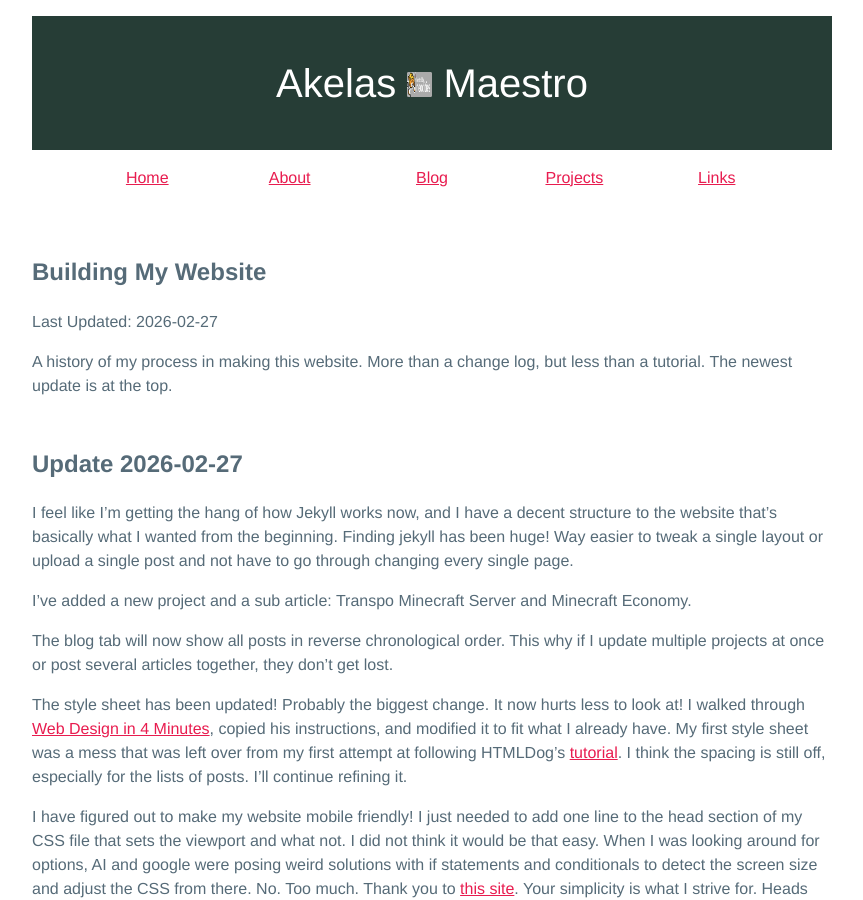
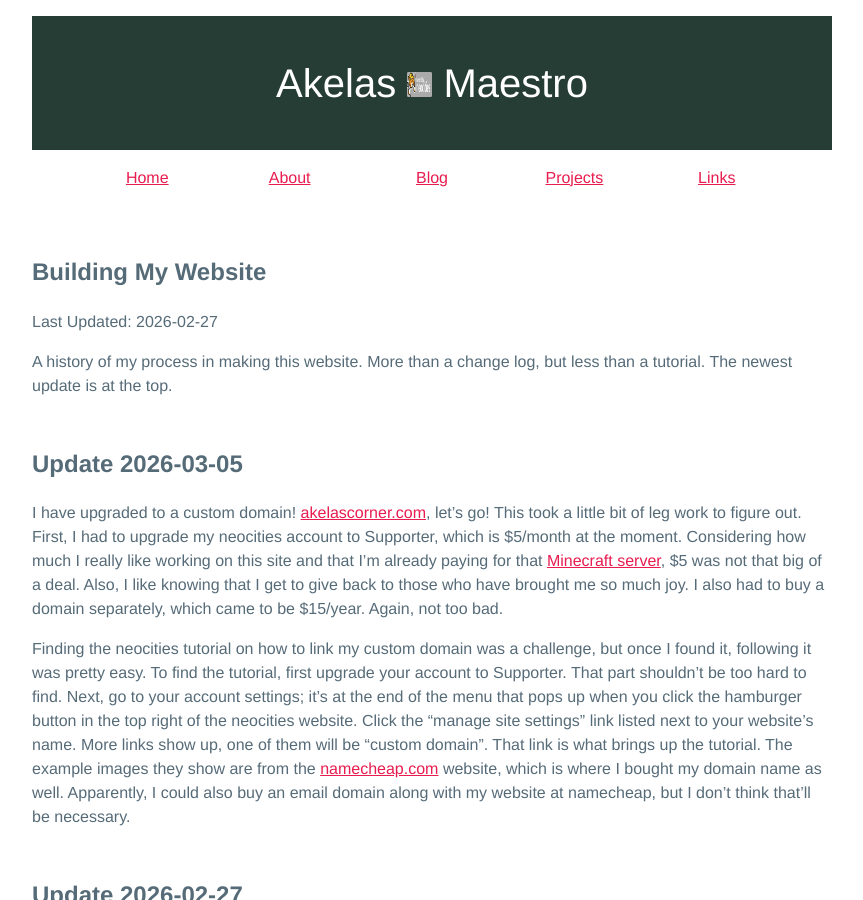
Before and after one commit to AkelasMaestro/Neocities, a Jekyll site: the page built from _posts/2026-01-30-building-my-website.md, in a window 1280 px wide and 900 px high. Shown: the whole window, without its empty margins (208-1071 px from the left). Built offline with Jekyll 4.4.1, drawn with Linux system fonts in a browser that asks for light colours.

Commit message:
Update change log, custom domain

```diff
--- a/_posts/2026-01-30-building-my-website.md
+++ b/_posts/2026-01-30-building-my-website.md
@@ -7,6 +7,12 @@ date: 2026-02-27
 ---
 
 A history of my process in making this website. More than a change log, but less than a tutorial. The newest update is at the top.
+
+## Update 2026-03-05
+
+I have upgraded to a custom domain! [akelascorner.com](akelascorner.com), let's go! This took a little bit of leg work to figure out. First, I had to upgrade my neocities account to Supporter, which is $5/month at the moment. Considering how much I really like working on this site and that I'm already paying for that [Minecraft server](/_posts/2026-02-26-Minecraft-transpo-server.md), $5 was not that big of a deal. Also, I like knowing that I get to give back to those who have brought me so much joy. I also had to buy a domain separately, which came to be $15/year. Again, not too bad.
+
+Finding the neocities tutorial on how to link my custom domain was a challenge, but once I found it, following it was pretty easy. To find the tutorial, first upgrade your account to Supporter. That part shouldn't be too hard to find. Next, go to your account settings; it's at the end of the menu that pops up when you click the hamburger button in the top right of the neocities website. Click the "manage site settings" link listed next to your website's name. More links show up, one of them will be "custom domain". That link is what brings up the tutorial. The example images they show are from the [namecheap.com](namecheap.com) website, which is where I bought my domain name as well. Apparently, I could also buy an email domain along with my website at namecheap, but I don't think that'll be necessary.
 
 ## Update 2026-02-27
 
```
